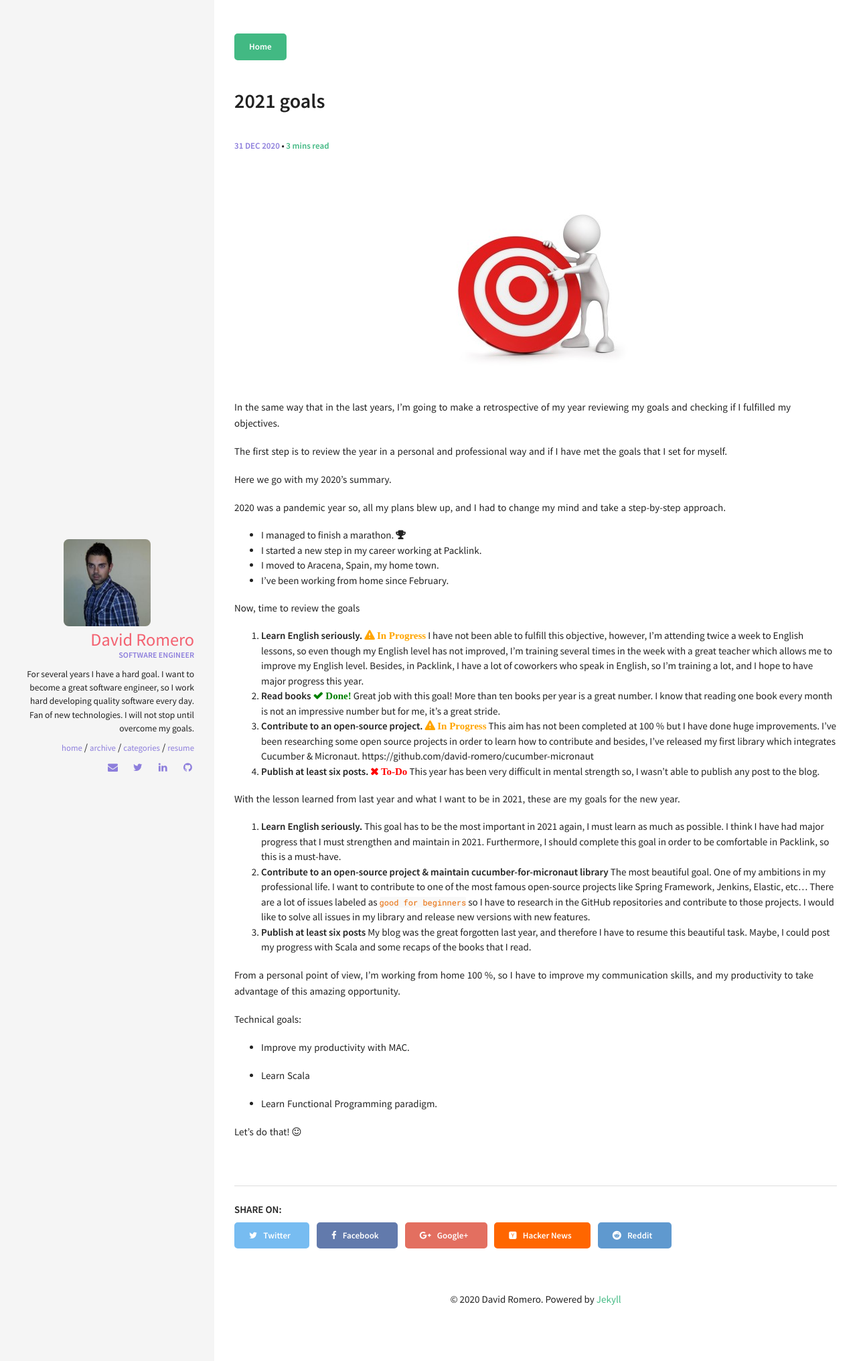
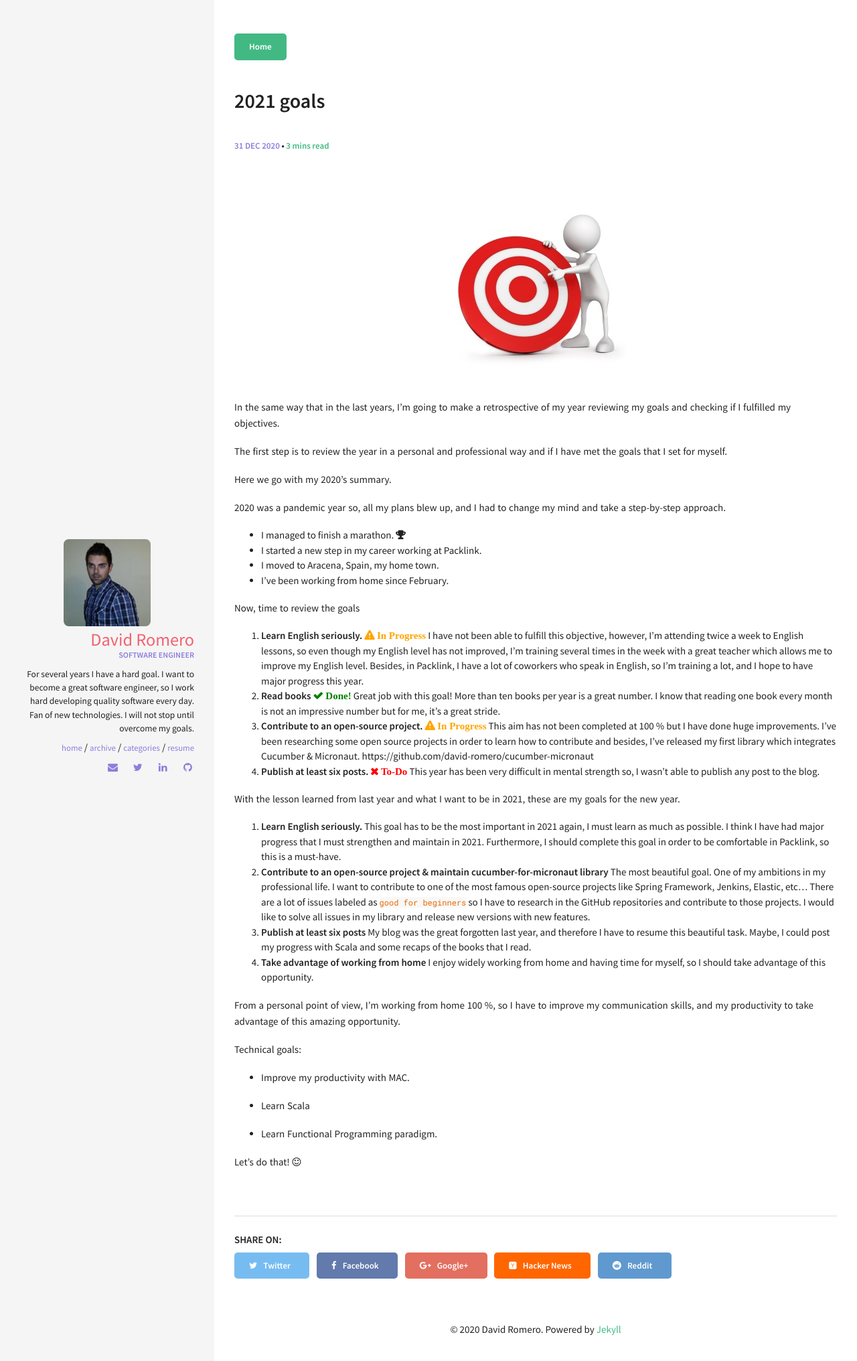
Before and after one commit to david-romero/david-romero.github.io, a Jekyll site: the page built from _posts/2020-12-31-2021-goals.md, in a window 1280 px wide. Shown: the top 2032 px of the page at 67% size. Built offline with Jekyll 4.4.1, drawn with Linux system fonts in a browser that asks for light colours.

```diff
--- a/_posts/2020-12-31-2021-goals.md
+++ b/_posts/2020-12-31-2021-goals.md
@@ -33,6 +33,7 @@
 1. **Learn English seriously.** This goal has to be the most important in 2021 again, I must learn as much as possible. I think I have had major progress that I must strengthen and maintain in 2021. Furthermore, I should complete this goal in order to be comfortable in Packlink, so this is a must-have.
 2. **Contribute to an open-source project & maintain cucumber-for-micronaut library** The most beautiful goal. One of my ambitions in my professional life. I want to contribute to one of the most famous open-source projects like Spring Framework, Jenkins, Elastic, etc... There are a lot of issues labeled as `good for beginners` so I have to research in the GitHub repositories and contribute to those projects. I would like to solve all issues in my library and release new versions with new features.
 3. **Publish at least six posts** My blog was the great forgotten last year, and therefore I have to resume this beautiful task. Maybe, I could post my progress with Scala and some recaps of the books that I read.
+4. **Take advantage of working from home** I enjoy widely working from home and having time for myself, so I should take advantage of this opportunity.
 
 From a personal point of view, I'm working from home 100 %, so I have to improve my communication skills, and my productivity to take advantage of this amazing opportunity.
 
```
